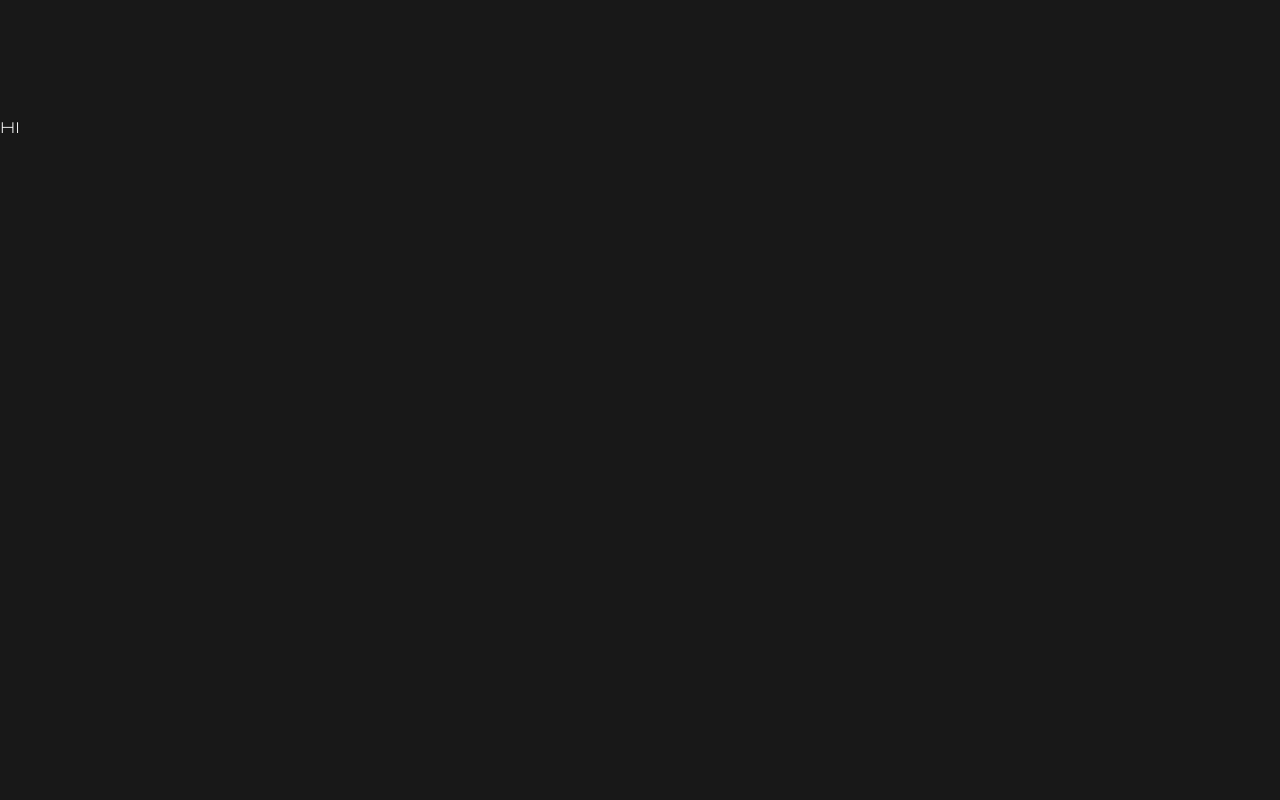
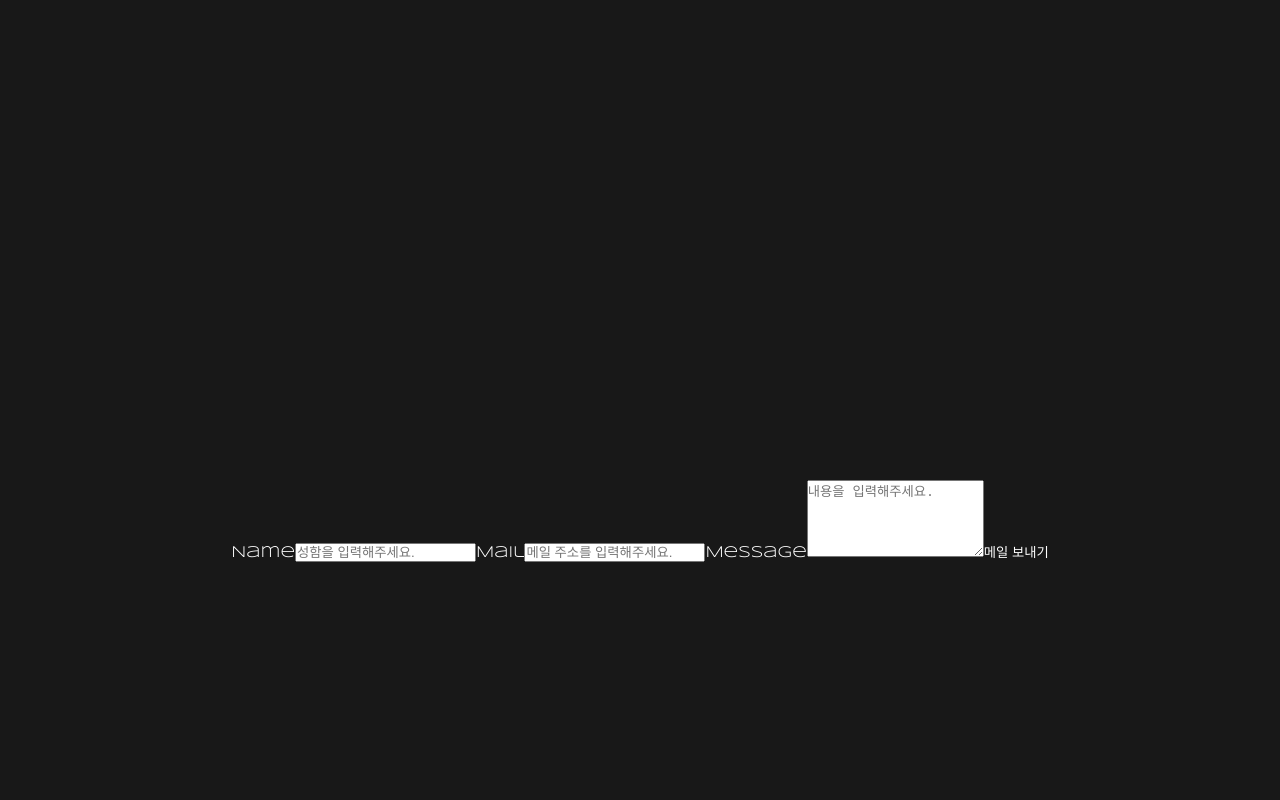
Before and after one commit to HeeyeonJeong/portfolio, a React (Create React App) app: page / in a window 1280 px wide. Shown: the part 3580-4380 px from the top of the page. Before the commit the page ends 3717 px from the top, so only its background shows below. Built offline with nearby package versions, Linux system fonts and the light colour scheme; no server answers.

Commit message:
Feat: messageForm component

```diff
--- a/package.json
+++ b/package.json
@@ -7,6 +7,7 @@
     "@testing-library/jest-dom": "^5.11.9",
     "@testing-library/react": "^11.2.5",
     "@testing-library/user-event": "^12.8.1",
+    "emailjs-com": "^2.6.4",
     "react": "^17.0.1",
     "react-dom": "^17.0.1",
     "react-icons": "^4.2.0",
--- a/src/components/Layout.js
+++ b/src/components/Layout.js
@@ -7,6 +7,7 @@ import Home from "./section/Home";
 import DeskNavMenu from "./DeskNavMenu";
 import About from "./section/About";
 import Projects from "./section/Projects";
+import Contact from "./section/Contact";
 
 function Layout() {
   const [isVisible, setVisible] = useState(true);
@@ -32,6 +33,7 @@ function Layout() {
         <Home />
         <About />
         <Projects />
+        <Contact />
       </main>
       <Footer />
     </>
--- /dev/null
+++ b/src/components/MessageForm.js
@@ -0,0 +1,67 @@
+import React from "react";
+import styled from "styled-components";
+import { useInput } from "../hooks/useInput";
+import { send } from "emailjs-com";
+
+export const useId = process.env.REACT_APP_USER_ID;
+export const templateId = process.env.REACT_APP_TEMPLATE_ID;
+export const serviceID = process.env.REACT_APP_SERVICE_ID;
+
+const Form = styled.form``;
+
+function MessageForm() {
+  const [{ name, email, message }, onChange, reset] = useInput({
+    name: "",
+    email: "",
+    message: "",
+  });
+
+  const onSubmit = (e) => {
+    e.preventDefault();
+
+    send(serviceID, templateId, { name, email, message }, useId)
+      .then(() => {
+        alert("메일이 정상적으로 전송됐습니다.🚀");
+      })
+      .catch(() => {
+        alert("메일 전송을 실패했습니다.😓");
+      });
+
+    reset();
+  };
+
+  return (
+    <Form onSubmit={onSubmit}>
+      <label htmlFor="name">Name</label>
+      <input
+        type="text"
+        name="name"
+        value={name}
+        onChange={onChange}
+        required
+        placeholder="성함을 입력해주세요."
+      />
+      <label htmlFor="email">Mail</label>
+      <input
+        type="text"
+        name="email"
+        value={email}
+        onChange={onChange}
+        required
+        placeholder="메일 주소를 입력해주세요."
+      />
+      <label htmlFor="message">Message</label>
+      <textarea
+        name="message"
+        rows="5"
+        value={message}
+        onChange={onChange}
+        required
+        placeholder="내용을 입력해주세요."
+      ></textarea>
+      <button type="submit">메일 보내기</button>
+    </Form>
+  );
+}
+
+export default MessageForm;
--- a/src/components/Project.js
+++ b/src/components/Project.js
@@ -100,6 +100,7 @@ const FolderBtn = styled.button`
 const DescBox = styled.div`
   padding: ${(props) => props.theme.paddingS};
   @media ${(props) => props.theme.deskTop} {
+    /* 여기 기능 넣고 수정할 것 */
     opacity: 1;
   }
 `;
--- a/src/components/section/Contact.js
+++ b/src/components/section/Contact.js
@@ -0,0 +1,27 @@
+import React from "react";
+import styled from "styled-components";
+import MessageForm from "../MessageForm";
+
+const Section = styled.section`
+  min-height: 100vh;
+  display: flex;
+  flex-direction: column;
+  justify-content: center;
+  align-items: center;
+
+  margin: ${(props) => props.theme.marginL} 0;
+  padding: ${(props) => props.theme.paddingL} 0;
+`;
+
+const InfoBox = styled.ul``;
+
+function Contact() {
+  return (
+    <Section id="contact">
+      <InfoBox></InfoBox>
+      <MessageForm />
+    </Section>
+  );
+}
+
+export default Contact;
--- a/src/components/section/Projects.js
+++ b/src/components/section/Projects.js
@@ -11,9 +11,6 @@ const Section = styled.section`
 
   margin: ${(props) => props.theme.marginL} 0;
   padding: ${(props) => props.theme.paddingL};
-
-  @media ${(props) => props.theme.tabletMedium} {
-  }
 `;
 
 const Title = styled.h2`
--- /dev/null
+++ b/src/hooks/useInput.js
@@ -0,0 +1,16 @@
+import { useState } from "react";
+
+export const useInput = (initialInput) => {
+  const [inputs, setInputs] = useState(initialInput);
+
+  const onChange = (e) => {
+    const { name, value } = e.target;
+    setInputs((inputs) => ({ ...inputs, [name]: value }));
+  };
+
+  const reset = () => {
+    setInputs(initialInput);
+  };
+
+  return [inputs, onChange, reset];
+};
```
Also changed, not shown: 2 other files (tests, documents, lock files or other folders).
